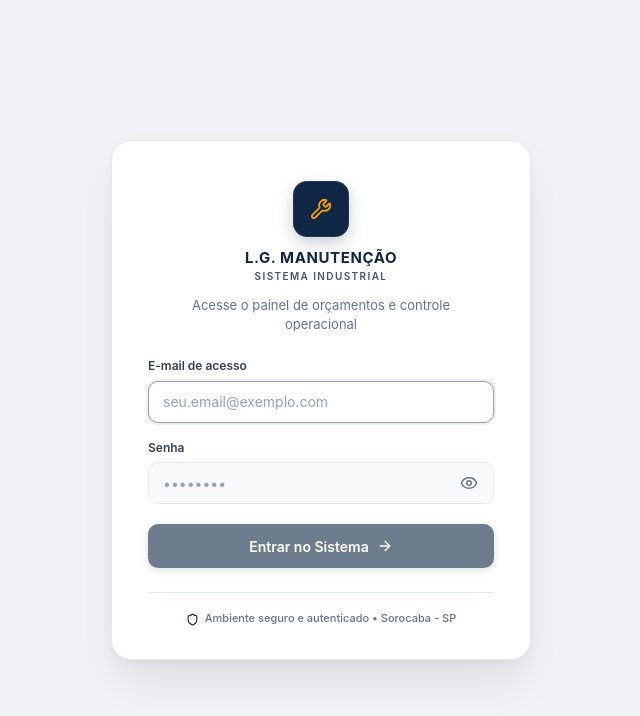
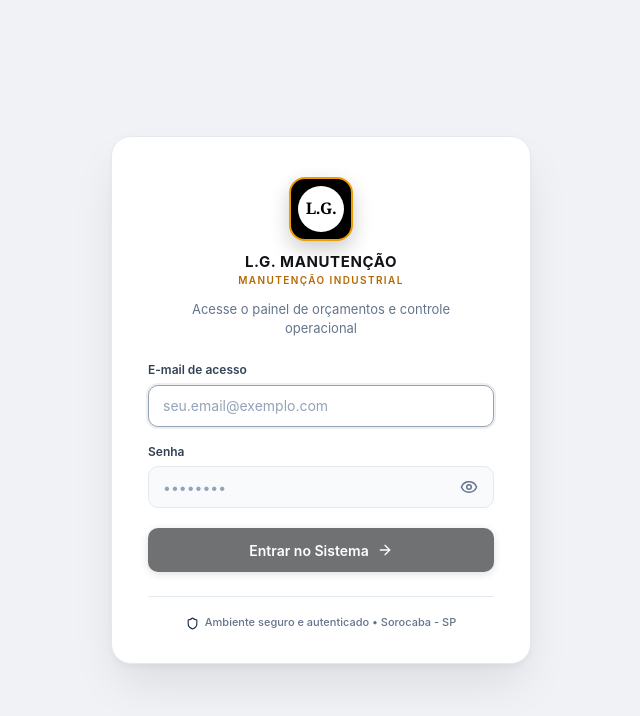
Before and after one commit to andreborgezz/lg-manut-industrial-app, a React (Vite) app in the folder lg-app-page/: page /login in a window 1280 px wide. Shown: the top 716 px of the page, without its empty margins (319-959 px from the left). Built offline with nearby package versions, Linux system fonts and the light colour scheme; no server answers.

Commit message:
style: aplicar identidade visual oficial L.G. (preto, dourado #EE9C00 e logo L.G.)

```diff
--- a/lg-app-page/src/components/Layout/Layout.css
+++ b/lg-app-page/src/components/Layout/Layout.css
@@ -83,11 +83,16 @@
 }
 
 .topbar-marca-badge {
-  width: 24px;
-  height: 24px;
-  border-radius: 7px;
-  background-color: #0f2744;
-  color: #f59e0b;
+  width: 26px;
+  height: 26px;
+  border-radius: 50%;
+  background-color: #000000;
+  border: 1.5px solid #ee9c00;
+  color: #ffffff;
+  font-family: Georgia, 'Times New Roman', serif;
+  font-weight: 700;
+  font-size: 9px;
+  letter-spacing: -0.02em;
   display: flex;
   align-items: center;
   justify-content: center;
@@ -96,7 +101,7 @@
 .topbar-marca-nome {
   font-size: 11px;
   font-weight: 700;
-  color: #0f2744;
+  color: #111317;
   letter-spacing: 0.05em;
   text-transform: uppercase;
 }
--- a/lg-app-page/src/components/Layout/Layout.tsx
+++ b/lg-app-page/src/components/Layout/Layout.tsx
@@ -1,6 +1,6 @@
 import { useEffect, useState, type ReactNode } from 'react'
 import { useLocation, useNavigate } from 'react-router-dom'
-import { HelpCircle, LogOut, Menu, Wrench, X } from 'lucide-react'
+import { HelpCircle, LogOut, Menu, X } from 'lucide-react'
 import { Sidebar } from '../Sidebar/Sidebar'
 import { useAuth } from '../../contexts/AuthContext'
 import './Layout.css'
@@ -117,10 +117,10 @@ export function Layout({ children }: { children: ReactNode }) {
             {/* Quando a sidebar está recolhida, mostra a marca institucional elegante no header */}
             {!sidebarAberta && (
               <div className="topbar-marca-mini">
-                <div className="topbar-marca-badge">
-                  <Wrench size={13} />
+                <div className="topbar-marca-badge" aria-hidden="true">
+                  <span>L.G.</span>
                 </div>
-                <span className="topbar-marca-nome">LG MANUTENÇÃO</span>
+                <span className="topbar-marca-nome">L.G. MANUTENÇÃO</span>
                 <span className="topbar-marca-divisor">/</span>
               </div>
             )}
--- a/lg-app-page/src/components/Login/Login.css
+++ b/lg-app-page/src/components/Login/Login.css
@@ -46,20 +46,30 @@
 }
 
 .login-icone-anel {
-  width: 56px;
-  height: 56px;
-  border-radius: 14px;
-  background-color: #0f2744;
-  border: 1px solid rgba(255, 255, 255, 0.08);
+  width: 64px;
+  height: 64px;
+  border-radius: 16px;
+  background-color: #000000;
+  border: 2px solid #ee9c00;
   display: flex;
   align-items: center;
   justify-content: center;
-  color: #ffffff;
-  box-shadow: 0 6px 16px rgba(15, 39, 68, 0.22);
+  box-shadow: 0 8px 20px rgba(0, 0, 0, 0.2);
 }
 
-.login-icone-ferramenta {
-  color: #f59e0b;
+.login-logo-circulo {
+  width: 46px;
+  height: 46px;
+  border-radius: 50%;
+  background-color: #ffffff;
+  color: #000000;
+  font-family: Georgia, 'Times New Roman', serif;
+  font-weight: 700;
+  font-size: 16px;
+  letter-spacing: -0.02em;
+  display: flex;
+  align-items: center;
+  justify-content: center;
 }
 
 .login-titulos {
@@ -73,7 +83,7 @@
   font-size: 15px;
   font-weight: 700;
   letter-spacing: 0.04em;
-  color: #0f2744;
+  color: #111317;
   text-transform: uppercase;
 }
 
@@ -81,7 +91,7 @@
   font-size: 10px;
   font-weight: 600;
   letter-spacing: 0.14em;
-  color: #475569;
+  color: #b46900;
   text-transform: uppercase;
   margin-top: 3px;
 }
@@ -200,7 +210,7 @@
 /* Botão de Entrar */
 .login-botao-submeter {
   height: 44px;
-  background-color: #0f2744;
+  background-color: #111317;
   color: #ffffff;
   border: none;
   border-radius: 10px;
@@ -211,15 +221,14 @@
   align-items: center;
   justify-content: center;
   gap: 8px;
-  box-shadow: 0 2px 8px rgba(15, 39, 68, 0.25);
+  box-shadow: 0 2px 8px rgba(0, 0, 0, 0.22);
   transition: all 0.15s ease;
   margin-top: 4px;
 }
 
 .login-botao-submeter:hover:not(:disabled) {
-  background-color: #1e3a8a;
-  border-color: #1e3a8a;
-  box-shadow: 0 4px 10px rgba(15, 39, 68, 0.3);
+  background-color: #242933;
+  box-shadow: 0 4px 12px rgba(0, 0, 0, 0.28);
   transform: translateY(-1px);
 }
 
--- a/lg-app-page/src/components/Login/Login.tsx
+++ b/lg-app-page/src/components/Login/Login.tsx
@@ -1,5 +1,5 @@
 import { useState, type FormEvent } from 'react'
-import { Wrench, Shield, ArrowRight, Eye, EyeOff, Loader2 } from 'lucide-react'
+import { Shield, ArrowRight, Eye, EyeOff, Loader2 } from 'lucide-react'
 import { useAuth } from '../../contexts/AuthContext'
 import './Login.css'
 
@@ -36,12 +36,12 @@ export function Login({ aoLogar, erroSessao }: Props) {
         {/* Topo institucional com brasão industrial */}
         <header className="login-header">
           <div className="login-marca-insignia">
-            <div className="login-icone-anel">
-              <Wrench size={22} className="login-icone-ferramenta" />
+            <div className="login-icone-anel" aria-hidden="true">
+              <div className="login-logo-circulo">L.G.</div>
             </div>
             <div className="login-titulos">
               <span className="login-sigla">L.G. MANUTENÇÃO</span>
-              <span className="login-subsigla">SISTEMA INDUSTRIAL</span>
+              <span className="login-subsigla">MANUTENÇÃO INDUSTRIAL</span>
             </div>
           </div>
           <p className="login-boas-vindas">
--- a/lg-app-page/src/components/Sidebar/Sidebar.css
+++ b/lg-app-page/src/components/Sidebar/Sidebar.css
@@ -5,11 +5,11 @@
 .sidebar {
   width: var(--largura-sidebar);
   flex-shrink: 0;
-  background-color: #0f2744;
+  background-color: #0b0d10;
   color: #f8fafc;
   display: flex;
   flex-direction: column;
-  border-right: 1px solid rgba(255, 255, 255, 0.06);
+  border-right: 1px solid rgba(255, 255, 255, 0.08);
   user-select: none;
   transition: width 0.22s cubic-bezier(0.4, 0, 0.2, 1),
               transform 0.22s cubic-bezier(0.4, 0, 0.2, 1),
@@ -36,33 +36,38 @@
   justify-content: space-between;
   gap: 12px;
   padding: 0 16px;
-  border-bottom: 1px solid rgba(255, 255, 255, 0.08);
-  background-color: #0c1f38;
+  border-bottom: 2px solid #ee9c00;
+  background-color: #000000;
   flex-shrink: 0;
 }
 
 .sidebar-marca-grupo {
   display: flex;
   align-items: center;
-  gap: 12px;
+  gap: 11px;
   min-width: 0;
 }
 
 .sidebar-logo-badge {
-  width: 32px;
-  height: 32px;
-  border-radius: 8px;
-  background-color: rgba(255, 255, 255, 0.1);
-  border: 1px solid rgba(255, 255, 255, 0.15);
-  color: #ffffff;
+  width: 34px;
+  height: 34px;
+  border-radius: 50%;
+  background-color: #ffffff;
+  color: #000000;
   display: flex;
   align-items: center;
   justify-content: center;
   flex-shrink: 0;
+  box-shadow: 0 2px 8px rgba(0, 0, 0, 0.45);
 }
 
-.sidebar-logo-icone {
-  color: #f59e0b;
+.sidebar-logo-lg {
+  font-family: Georgia, 'Times New Roman', serif;
+  font-weight: 700;
+  font-size: 12.5px;
+  letter-spacing: -0.02em;
+  line-height: 1;
+  color: #000000;
 }
 
 .sidebar-marca {
@@ -84,7 +89,7 @@
   font-size: 9px;
   font-weight: 600;
   letter-spacing: 0.12em;
-  color: #93c5fd;
+  color: #ee9c00;
 }
 
 .sidebar-btn-fechar {
@@ -161,8 +166,8 @@
 }
 
 .sidebar-item.active {
-  background-color: rgba(217, 119, 6, 0.18);
-  color: #fbbf24;
+  background-color: rgba(238, 156, 0, 0.16);
+  color: #ee9c00;
   font-weight: 600;
   border-left: none;
 }
--- a/lg-app-page/src/components/Sidebar/Sidebar.tsx
+++ b/lg-app-page/src/components/Sidebar/Sidebar.tsx
@@ -12,8 +12,8 @@ export function Sidebar({ aberta = true, onFechar }: SidebarProps) {
     <aside className={`sidebar ${aberta ? 'sidebar-aberta' : 'sidebar-colapsada'}`}>
       <div className="sidebar-topo">
         <div className="sidebar-marca-grupo">
-          <div className="sidebar-logo-badge">
-            <Wrench size={15} className="sidebar-logo-icone" />
+          <div className="sidebar-logo-badge" aria-hidden="true">
+            <span className="sidebar-logo-lg">L.G.</span>
           </div>
           <div className="sidebar-marca">
             <span className="sidebar-titulo">L.G. MANUTENÇÃO</span>
--- a/lg-app-page/src/index.css
+++ b/lg-app-page/src/index.css
@@ -21,13 +21,13 @@
   --cor-texto-suave: #64748b;     /* Slate 500: placeholders e metadados */
   --cor-texto-inverso: #ffffff;
 
-  /* Identidade Corporativa Industrial (Azul Marinho Executivo + Ouro/Âmbar Institucional) */
-  --cor-marinho: #0f2744;         /* Azul marinho profundo institucional */
-  --cor-marinho-hover: #1e3a8a;
-  --cor-azul-acao: #1d4ed8;       /* Azul técnico corporativo */
-  --cor-azul-acao-hover: #1e40af;
-  --cor-ambar: #d97706;          /* Âmbar industrial sólido / fosco */
-  --cor-ambar-hover: #b45309;
+  /* Identidade Corporativa L.G. Manutenção Industrial (Preto Executivo + Dourado/Âmbar #EE9C00) */
+  --cor-marinho: #111317;         /* Preto grafite institucional */
+  --cor-marinho-hover: #242933;
+  --cor-azul-acao: #b46900;       /* Dourado escuro para textos/ações */
+  --cor-azul-acao-hover: #8f5300;
+  --cor-ambar: #ee9c00;          /* Dourado oficial L.G. */
+  --cor-ambar-hover: #d18900;
   --cor-ambar-fundo: #fef3c7;
   --cor-ambar-borda: #fde68a;
 
```
